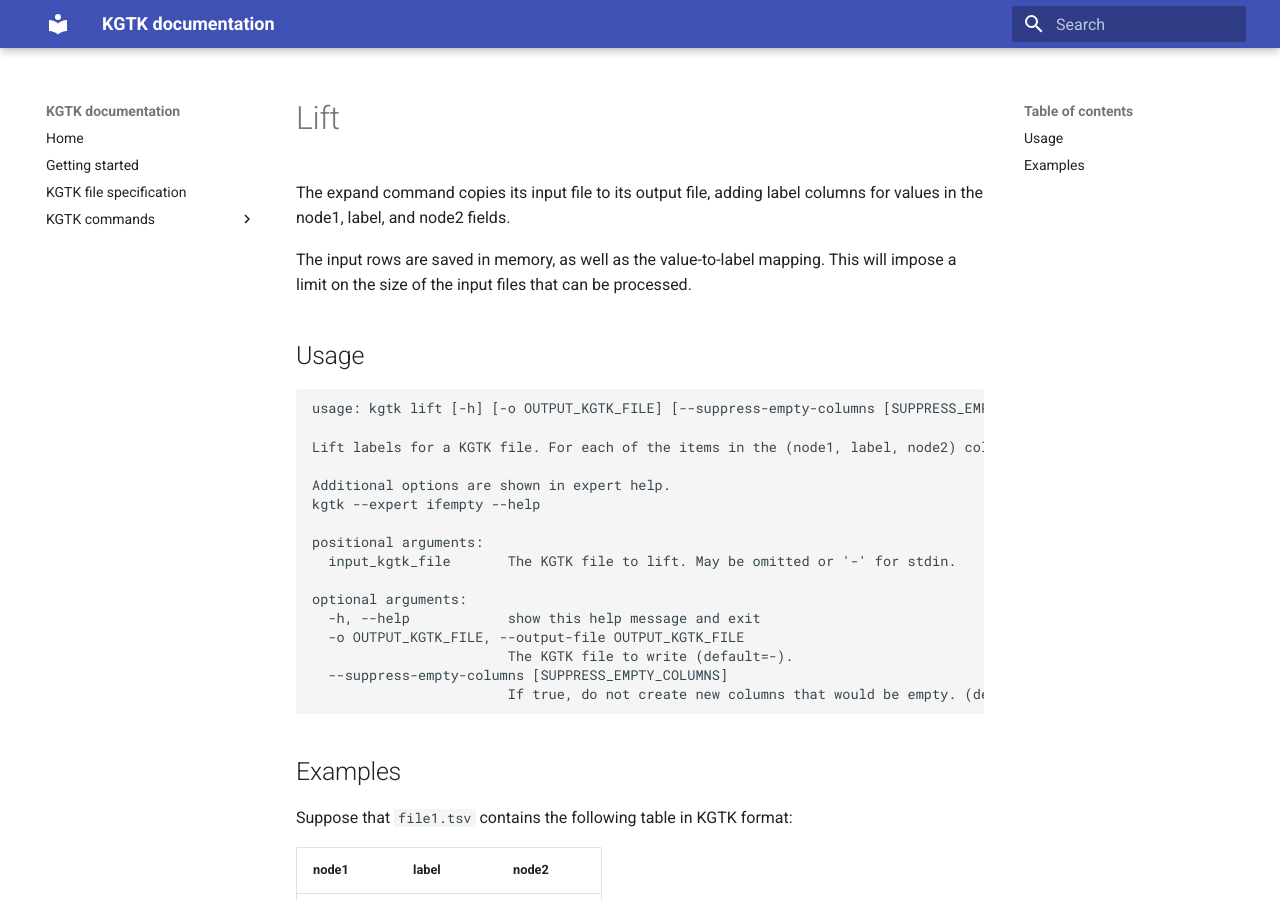
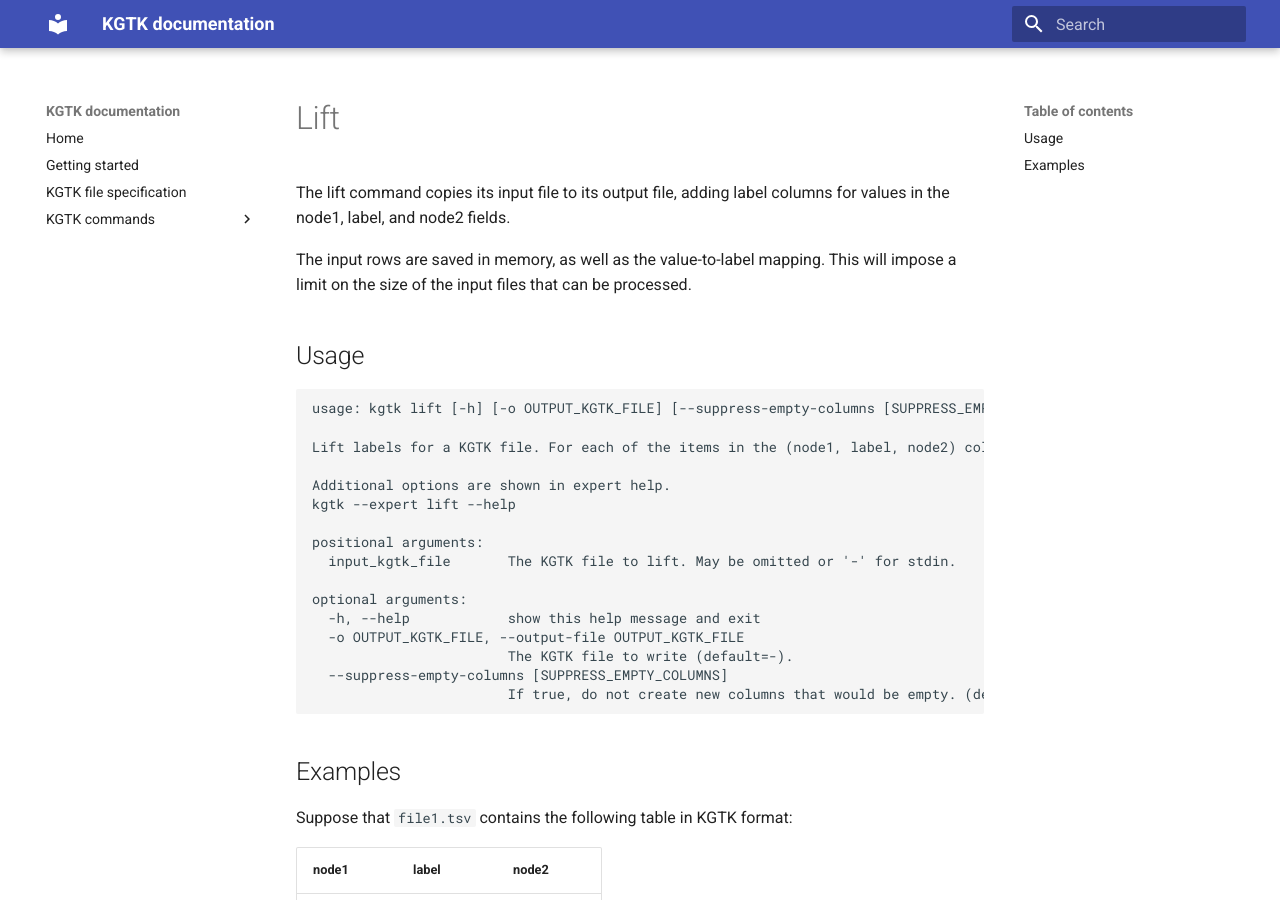
Before and after one commit to usc-isi-i2/kgtk, an MkDocs documentation site: the page built from docs/lift.md, in a window 1280 px wide and 900 px high. Built offline with MkDocs 1.6.1 and Material for MkDocs 9.7.7, drawn with Linux system fonts in a browser that asks for light colours.

Commit message:
Fix a help bug.

```diff
--- a/docs/lift.md
+++ b/docs/lift.md
@@ -1,4 +1,4 @@
-The expand command copies its input file to its output file,
+The lift command copies its input file to its output file,
 adding label columns for values in the node1, label, and node2 fields.
 
 The input rows are saved in memory, as well as the value-to-label mapping.
@@ -12,7 +12,7 @@ usage: kgtk lift [-h] [-o OUTPUT_KGTK_FILE] [--suppress-empty-columns [SUPPRESS_
 Lift labels for a KGTK file. For each of the items in the (node1, label, node2) columns, look for matching label records. If found, lift the label values into additional columns in the current record. Label records are reoved from the output.
 
 Additional options are shown in expert help.
-kgtk --expert ifempty --help
+kgtk --expert lift --help
 
 positional arguments:
   input_kgtk_file       The KGTK file to lift. May be omitted or '-' for stdin.
```
Also changed, not shown: 1 other file.
